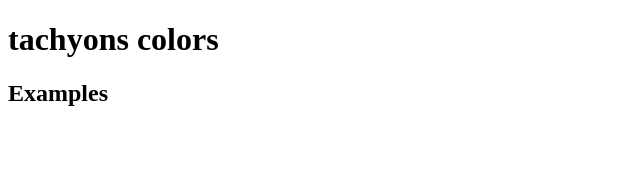
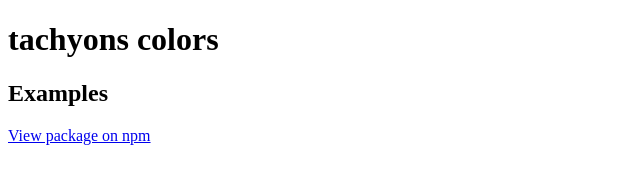
Before and after one commit to tachyons-css/tachyons-colors, a website: page index.html in a window 1280 px wide. Shown: the whole page, without its empty margins (0-640 px from the left). Drawn offline with Linux system fonts and the light colour scheme.

Commit message:
Adding link to npm module

```diff
--- a/index.html
+++ b/index.html
@@ -13,5 +13,6 @@
   <body>
     <h1>tachyons colors</h1>
     <h2>Examples</h2>
+    <a href="http://npmjs.org/package/tachyons-colors" title="tachyons-colors">View package on npm</a>
   </body>
 </html>
```
